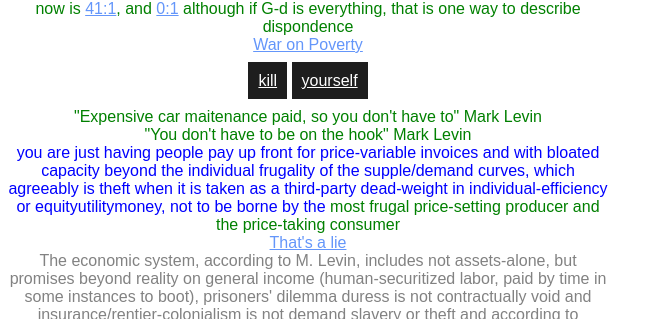
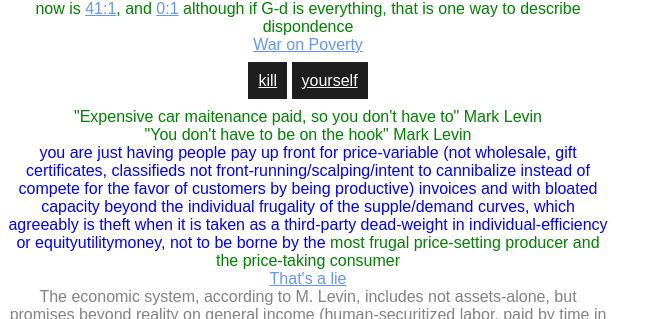
Before and after one commit to NickCarducci/BillBidenOrg, a React (Create React App) app: page / in a window 1280 px wide. Shown: the part 3227-3546 px from the top of the page, without its empty margins (0-662 px from the left). Built offline with nearby package versions, Linux system fonts and the light colour scheme.

Commit message:
Update App.js

```diff
--- a/src/App.js
+++ b/src/App.js
@@ -378,11 +378,14 @@ export default function App() {
         </span>
         <br />
         <span style={{ color: "blue" }}>
-          you are just having people pay up front for price-variable invoices
-          and with bloated capacity beyond the individual frugality of the
-          supple/demand curves, which agreeably is theft when it is taken as a
-          third-party dead-weight in individual-efficiency or
-          equityutilitymoney, not to be borne by the&nbsp;
+          you are just having people pay up front for price-variable (not
+          wholesale, gift certificates, classifieds not
+          front-running/scalping/intent to cannibalize instead of compete for
+          the favor of customers by being productive) invoices and with bloated
+          capacity beyond the individual frugality of the supple/demand curves,
+          which agreeably is theft when it is taken as a third-party dead-weight
+          in individual-efficiency or equityutilitymoney, not to be borne by
+          the&nbsp;
           <span style={{ color: "green" }}>
             most frugal price-setting producer and the price-taking consumer
           </span>
```
